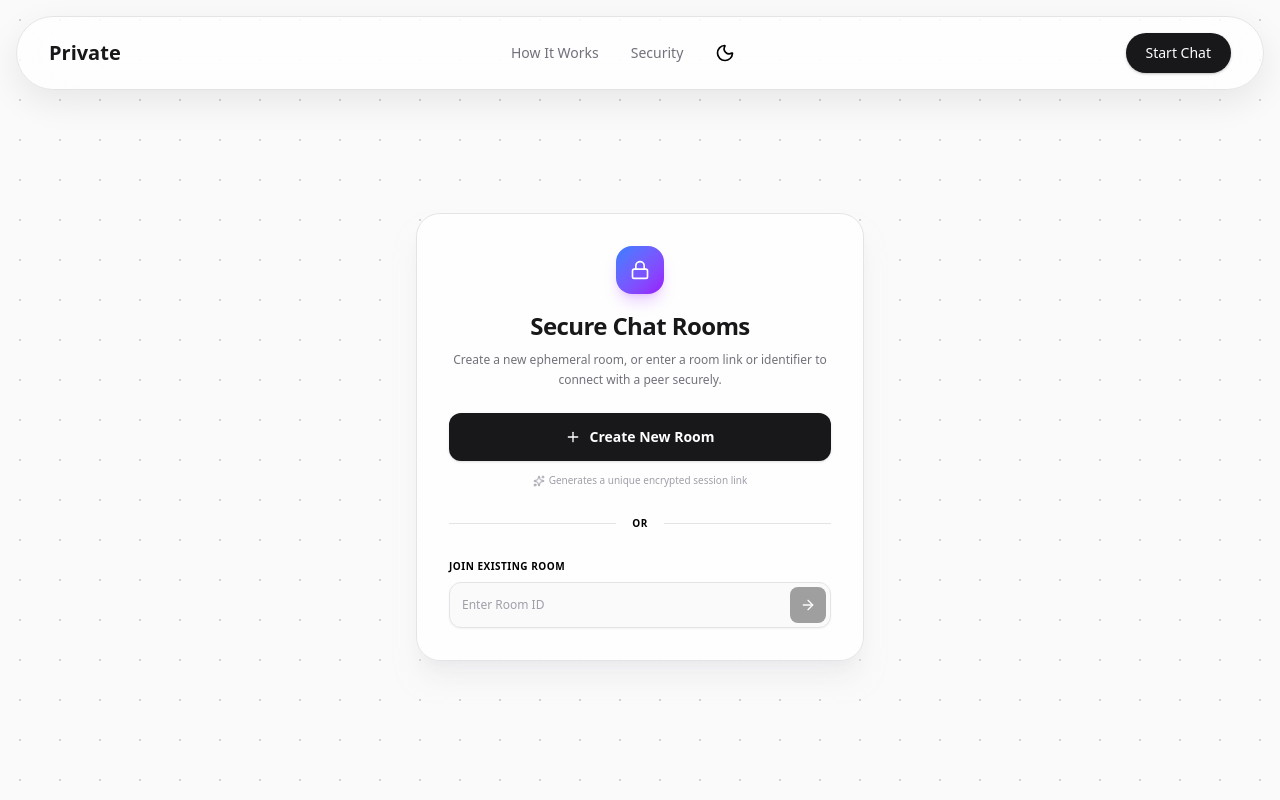
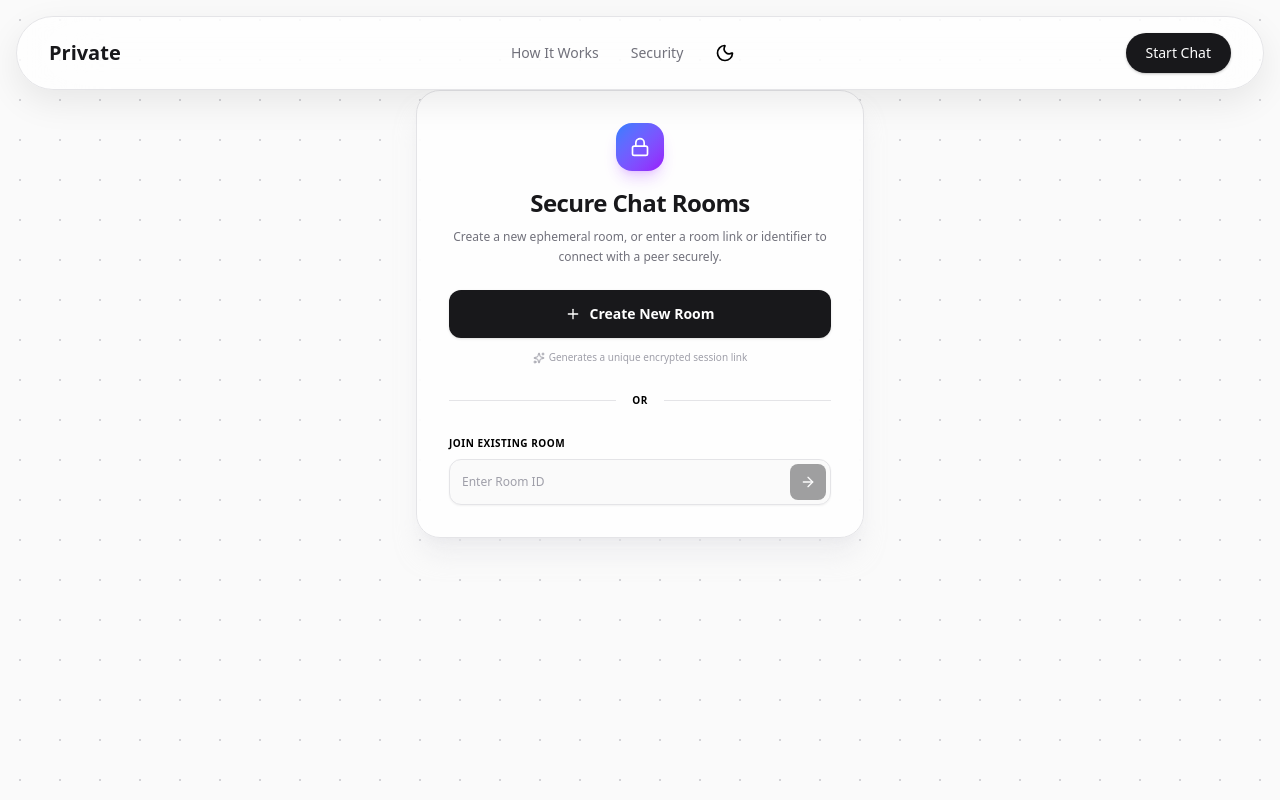
Before and after one commit to Ayomide-Philip/E2E, a Next.js app: page /chat in a window 1280 px wide. Built offline with nearby package versions, Linux system fonts and the light colour scheme.

Commit message:
feat: create chat landing page for room creation and connection

```diff
--- a/app/(chatting)/chat/page.tsx
+++ b/app/(chatting)/chat/page.tsx
@@ -22,24 +22,7 @@ export default function ChatLandingPage() {
   };
 
   return (
-    <div className="relative h-screen w-full bg-zinc-50 dark:bg-linear-to-br dark:from-black dark:via-zinc-950 dark:to-black overflow-hidden flex flex-col">
-      <div
-        className="absolute inset-0 bg-linear-to-br from-white via-zinc-50 to-white dark:bg-linear-to-br dark:from-black dark:via-zinc-950 dark:to-black pointer-events-none"
-        style={{
-          backgroundImage:
-            "radial-gradient(circle, #d4d4d8 1px, transparent 1px)",
-          backgroundSize: "40px 40px",
-        }}
-      />
-      <div
-        className="absolute inset-0 hidden dark:block pointer-events-none"
-        style={{
-          backgroundImage:
-            "radial-gradient(circle, #27272a 1px, transparent 1px)",
-          backgroundSize: "40px 40px",
-        }}
-      />
-
+    <>
       <NavBar />
 
       <div className="relative z-10 flex-1 flex items-center justify-center p-4">
@@ -112,6 +95,6 @@ export default function ChatLandingPage() {
           </div>
         </motion.div>
       </div>
-    </div>
+    </>
   );
 }
```
